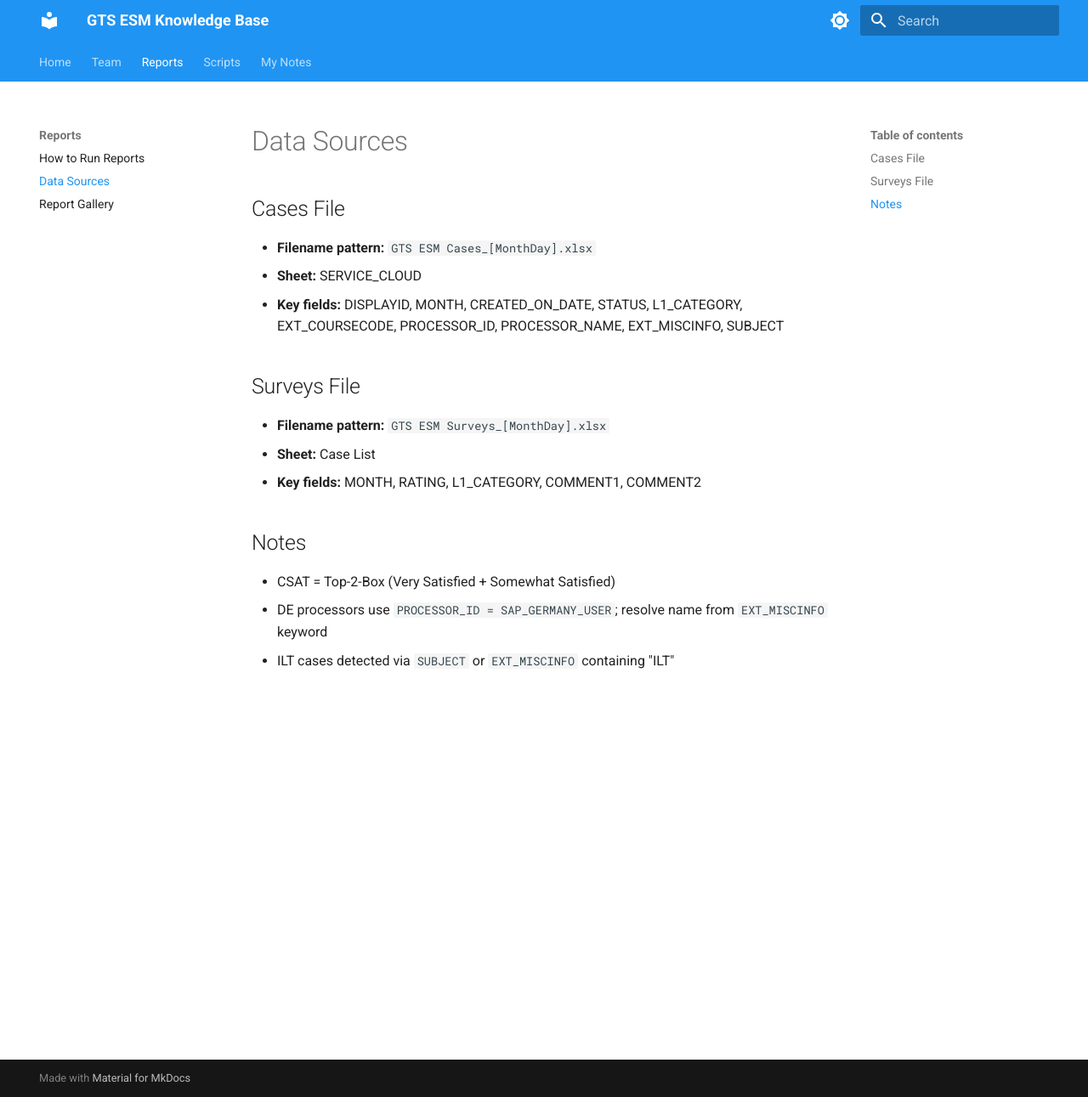
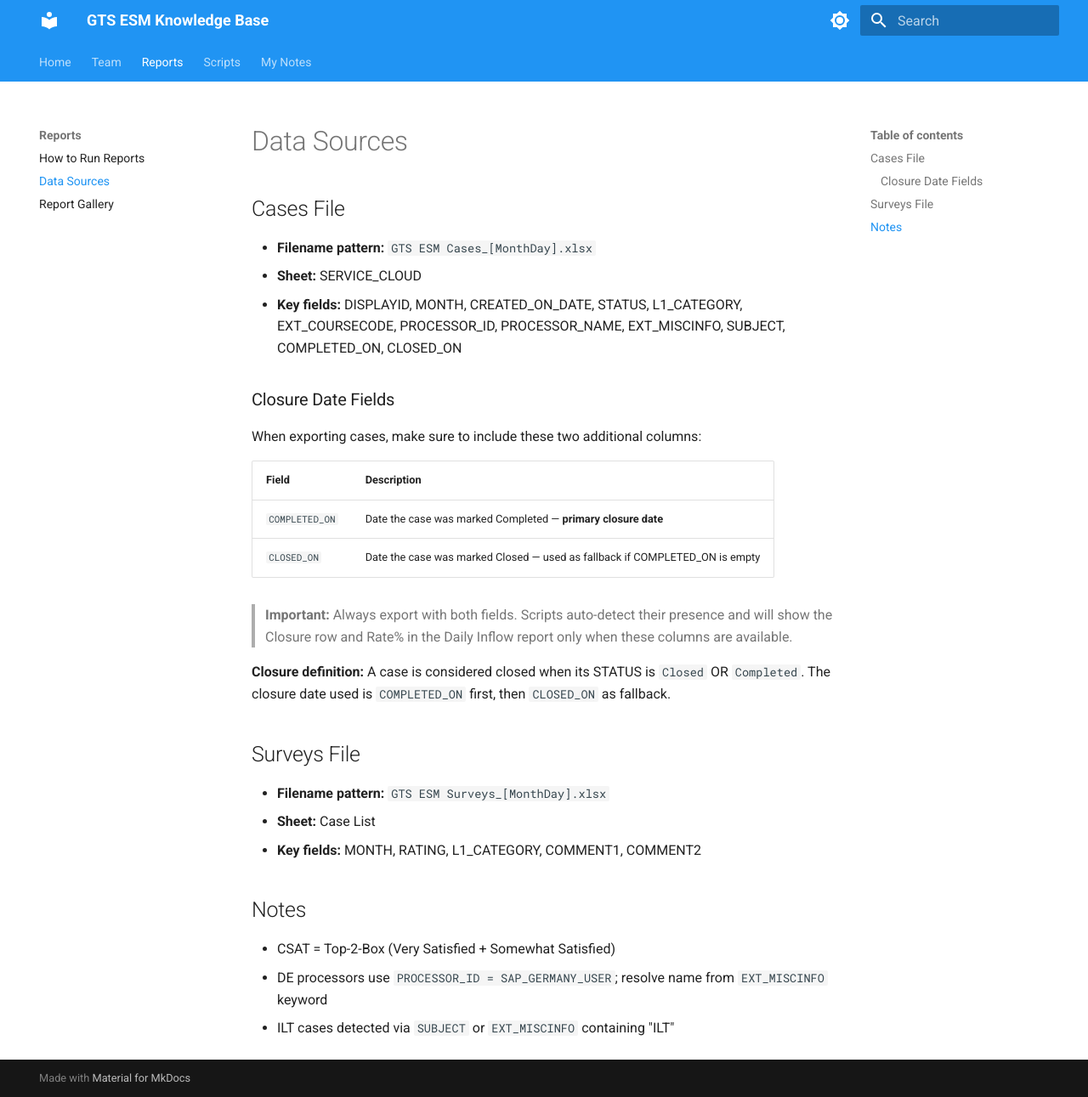
Before and after one commit to armieespejon/gts-docs, an MkDocs documentation site: the page built from docs/reports/data-sources.md, in a window 1280 px wide and 1291 px high. Shown: the whole window at 85% size. Built offline with MkDocs 1.6.1 and Material for MkDocs 9.7.7, drawn with Linux system fonts in a browser that asks for light colours.

Commit message:
Update Data Sources — add COMPLETED_ON and CLOSED_ON fields

```diff
--- a/docs/reports/data-sources.md
+++ b/docs/reports/data-sources.md
@@ -4,7 +4,19 @@
 
 - **Filename pattern:** `GTS ESM Cases_[MonthDay].xlsx`
 - **Sheet:** SERVICE_CLOUD
-- **Key fields:** DISPLAYID, MONTH, CREATED_ON_DATE, STATUS, L1_CATEGORY, EXT_COURSECODE, PROCESSOR_ID, PROCESSOR_NAME, EXT_MISCINFO, SUBJECT
+- **Key fields:** DISPLAYID, MONTH, CREATED_ON_DATE, STATUS, L1_CATEGORY, EXT_COURSECODE, PROCESSOR_ID, PROCESSOR_NAME, EXT_MISCINFO, SUBJECT, COMPLETED_ON, CLOSED_ON
+
+### Closure Date Fields
+When exporting cases, make sure to include these two additional columns:
+
+| Field | Description |
+|---|---|
+| `COMPLETED_ON` | Date the case was marked Completed — **primary closure date** |
+| `CLOSED_ON` | Date the case was marked Closed — used as fallback if COMPLETED_ON is empty |
+
+> **Important:** Always export with both fields. Scripts auto-detect their presence and will show the Closure row and Rate% in the Daily Inflow report only when these columns are available.
+
+**Closure definition:** A case is considered closed when its STATUS is `Closed` OR `Completed`. The closure date used is `COMPLETED_ON` first, then `CLOSED_ON` as fallback.
 
 ## Surveys File
 
```
